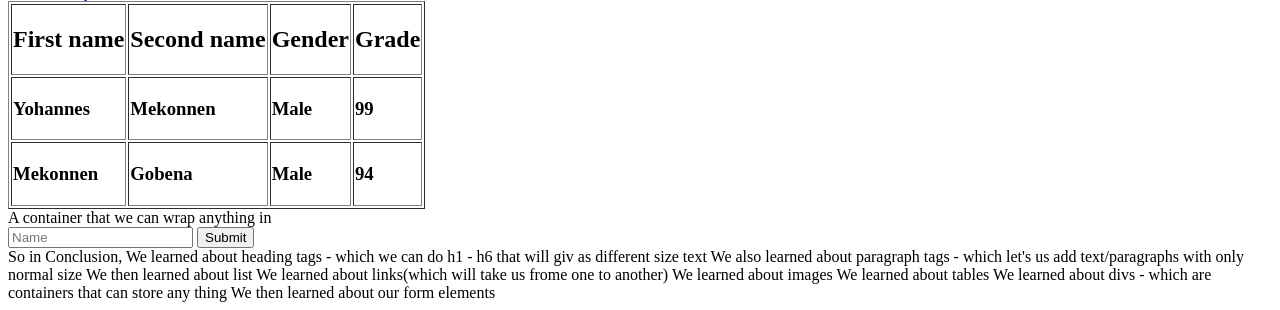
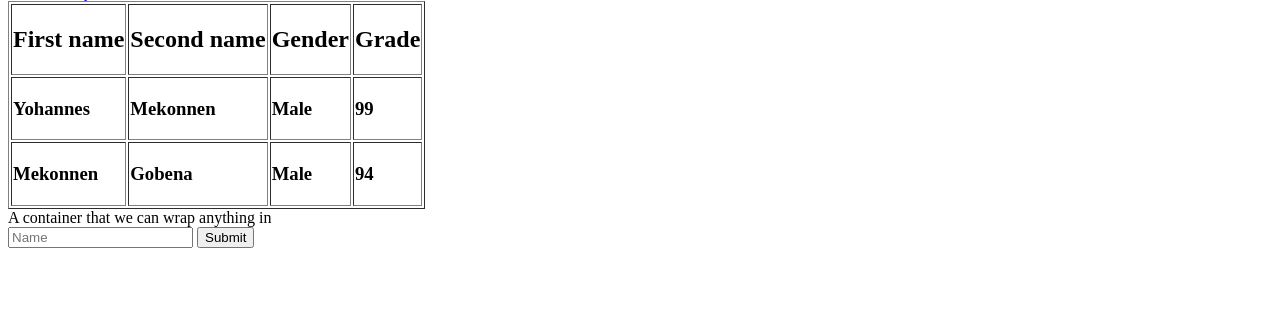
Before and after one commit to Yohannes90/html_css_and_javascript-tutorial, a plain HTML site: page index.html in a window 1280 px wide. Shown: the part 2206-2516 px from the top of the page. After the commit the page ends 2462 px from the top, so only its background shows below. Drawn offline with Linux system fonts and the light colour scheme.

Commit message:
correction

```diff
--- a/index.html
+++ b/index.html
@@ -137,18 +137,5 @@
             <input type="text" name="name" placeholder="Name">
             <button type=""submit">Submit</button>
         </form>
-        <div>
-            So in Conclusion,
-            We learned about heading tags - which we can do h1 - h6
-            that will giv as different size text
-            We also learned about paragraph tags - which let's us add text/paragraphs with
-            only normal size
-            We then learned about list
-            We learned about links(which will take us frome one to another)
-            We learned about images
-            We learned about tables
-            We learned about divs - which are containers that can store any thing
-            We then learned about our form elements
-        </div>
     </body>
 </html>
```
